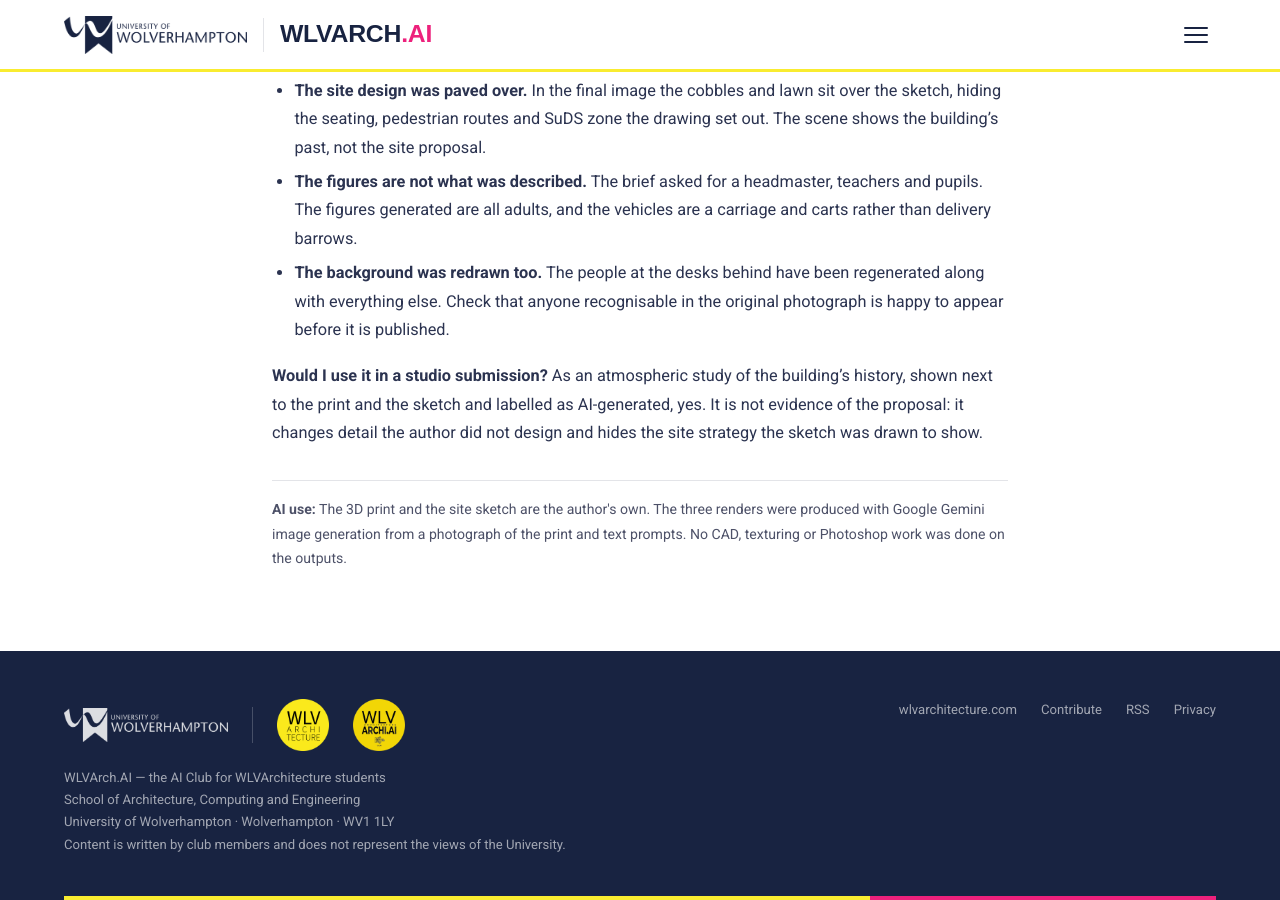
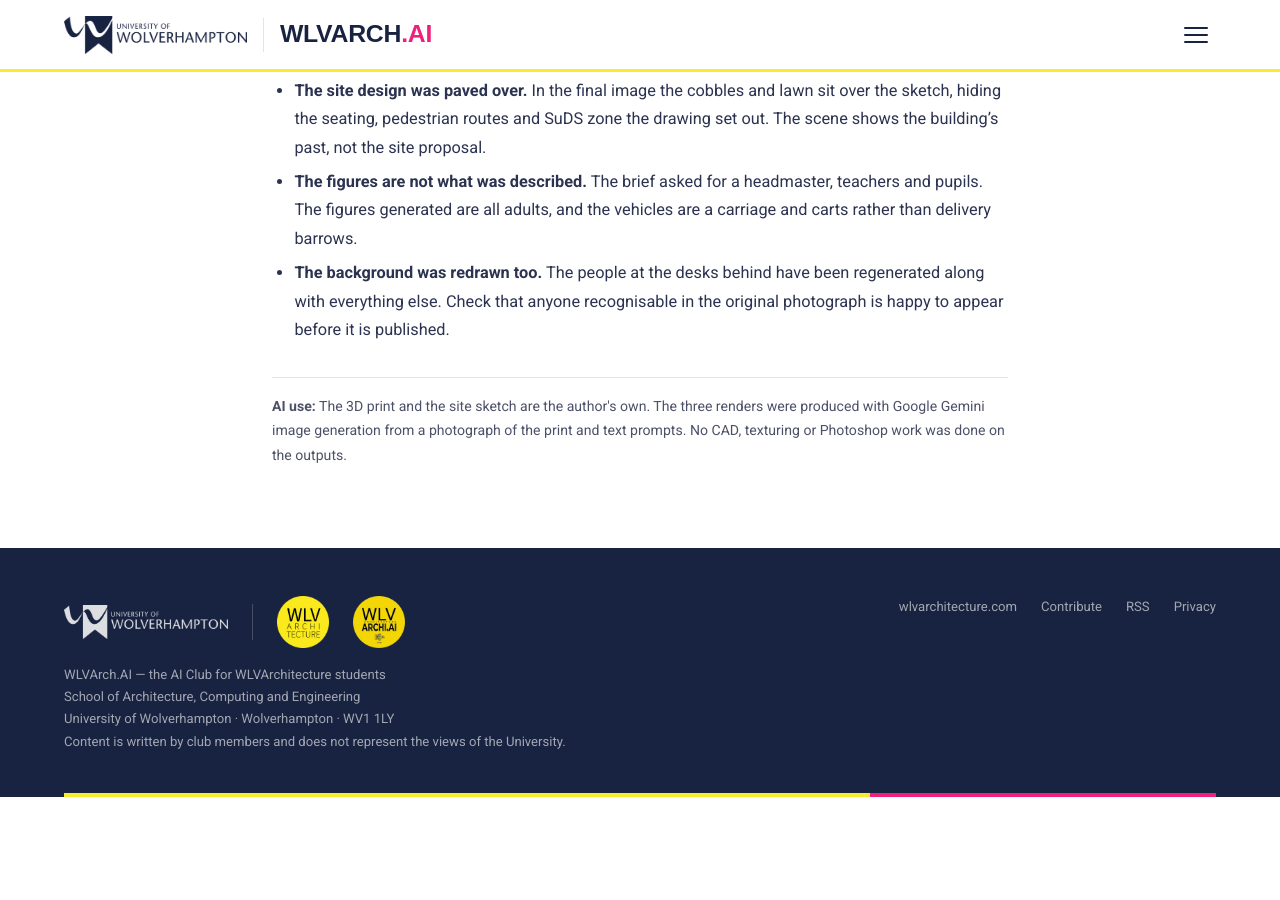
Before and after one commit to wlvarch-ai/wlvarch-ai.github.io, a Jekyll site: the page built from _showcase/3d-print-to-historic-context.md, in a window 1280 px wide and 900 px high, scrolled down 3857 px. Built offline with Jekyll 4.4.1, drawn with Linux system fonts in a browser that asks for light colours; some web fonts are replaced; after the commit the page ends 4654 px from its top, so only the background shows below that; part of the change alters nothing that is shown; some of the changed text lies outside the part shown.

```diff
--- a/_showcase/3d-print-to-historic-context.md
+++ b/_showcase/3d-print-to-historic-context.md
@@ -1,7 +1,7 @@
 ---
 title: "From 3D print to historical context"
-date: 2026-11-10
-author: "AUTHOR NAME OR HANDLE"
+date: 2026-04-01
+author: "David Heesom and Samantha Elliott"
 summary: "Using a single-colour 3D print on a hand-drawn site sketch as the base for staged image prompts that test Victorian materials, a matching annex and period street life."
 tags: [showcase, concept design, 3D printing, physical model, image generation, heritage]
 ai_disclosure: "The 3D print and the site sketch are the author's own. The three renders were produced with Google Gemini image generation from a photograph of the print and text prompts. No CAD, texturing or Photoshop work was done on the outputs."
@@ -64,5 +64,3 @@ The final image reads as a period scene: the school in brick and slate, a cobble
 - **The site design was paved over.** In the final image the cobbles and lawn sit over the sketch, hiding the seating, pedestrian routes and SuDS zone the drawing set out. The scene shows the building's past, not the site proposal.
 - **The figures are not what was described.** The brief asked for a headmaster, teachers and pupils. The figures generated are all adults, and the vehicles are a carriage and carts rather than delivery barrows.
 - **The background was redrawn too.** The people at the desks behind have been regenerated along with everything else. Check that anyone recognisable in the original photograph is happy to appear before it is published.
-
-**Would I use it in a studio submission?** As an atmospheric study of the building's history, shown next to the print and the sketch and labelled as AI-generated, yes. It is not evidence of the proposal: it changes detail the author did not design and hides the site strategy the sketch was drawn to show.
```
